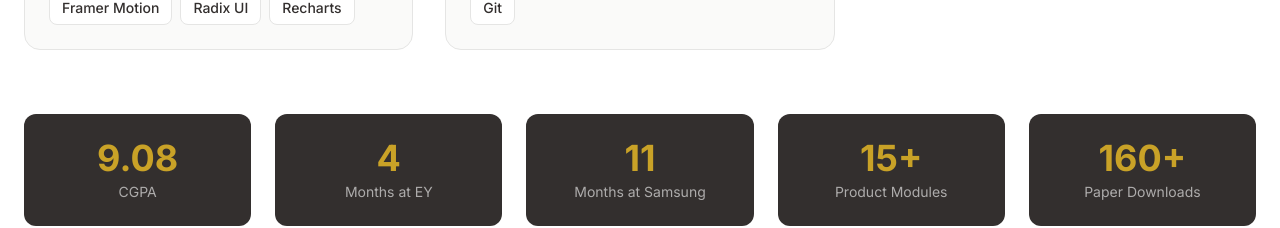
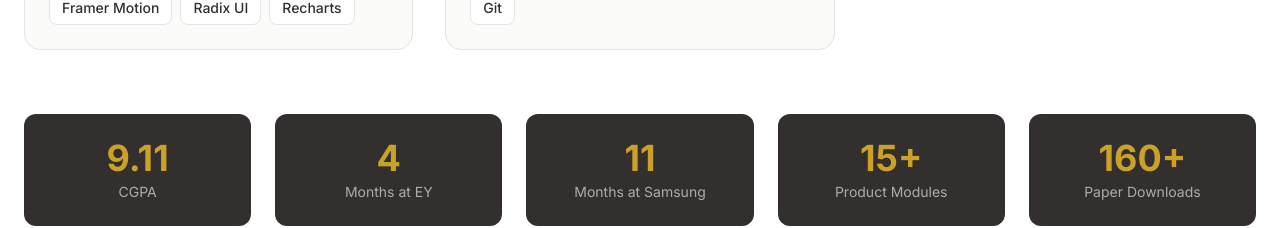
Before and after one commit to Ishaan-1606/thisisme, a Next.js app: page / in a window 1280 px wide. Shown: the part 4420-4648 px from the top of the page. Built offline with nearby package versions, Linux system fonts and the light colour scheme; a web font is replaced by a local one.

Commit message:
Update CGPA from 9.08 to 9.11 in SkillsSection stats

```diff
--- a/components/sections/skills-section.tsx
+++ b/components/sections/skills-section.tsx
@@ -108,7 +108,7 @@ export function SkillsSection() {
           className="mt-16 grid grid-cols-2 md:grid-cols-5 gap-4 md:gap-6"
         >
           {[
-            { value: "9.08", label: "CGPA" },
+            { value: "9.11", label: "CGPA" },
             { value: "4", label: "Months at EY" },
             { value: "11", label: "Months at Samsung" },
             { value: "15+", label: "Product Modules" },
```
